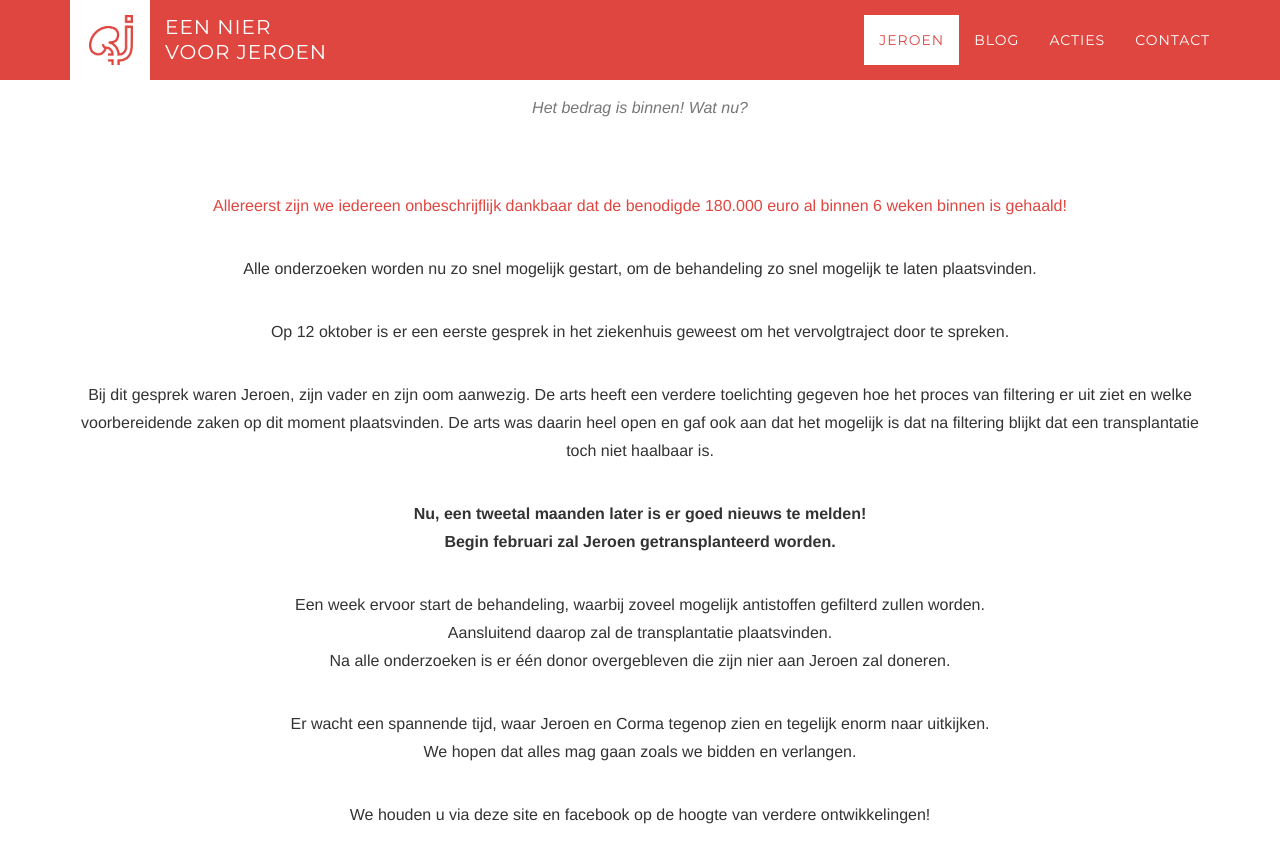
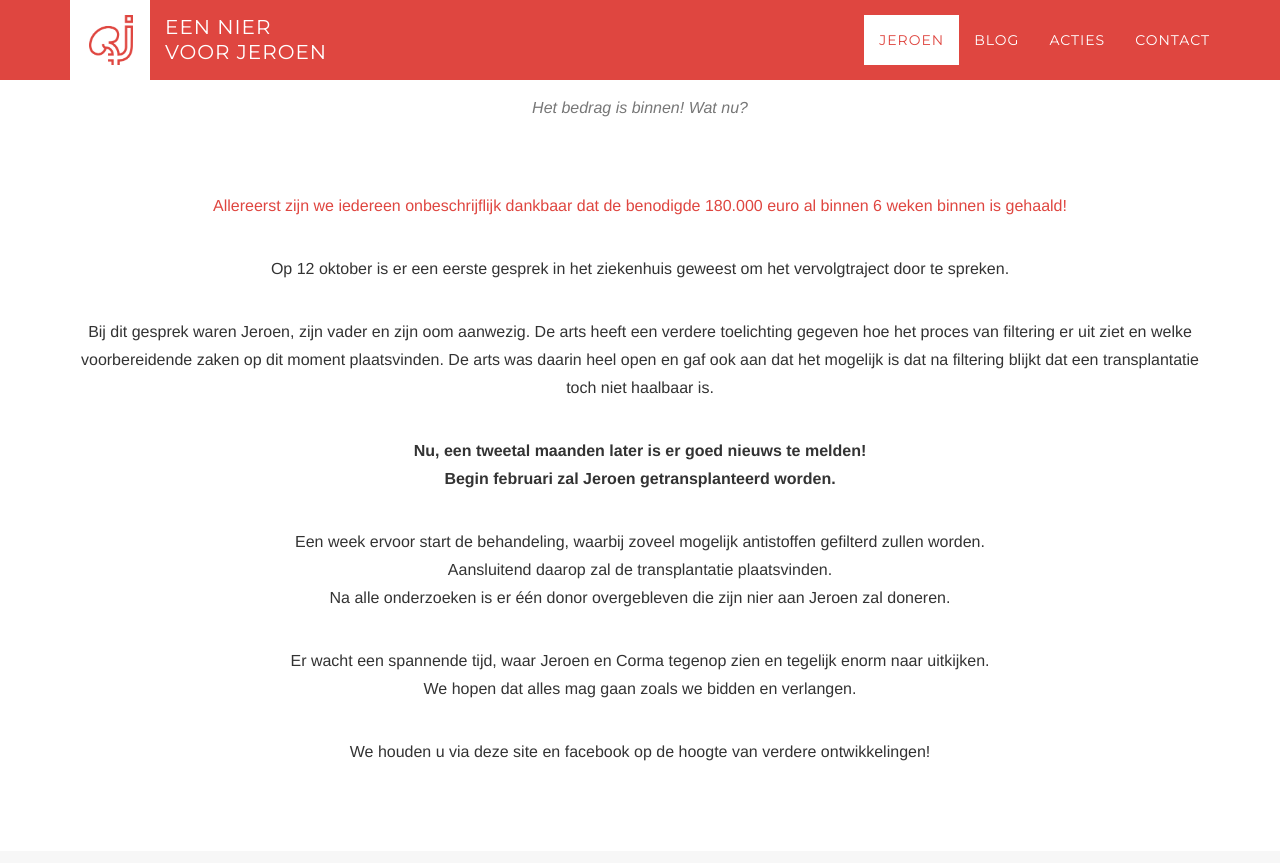
Before and after one commit to Een-nier-voor-Jeroen/Niervoorjeroen.nl-website, a Jekyll site: the page built from index.html, in a window 1280 px wide and 900 px high, scrolled down 3461 px. Shown: the top 863 px of the window. Built offline with Jekyll 4.4.1, drawn with Linux system fonts in a browser that asks for light colours; nearby versions of some CDN libraries; some web fonts are replaced.

Commit message:
Update index.html

```diff
--- a/index.html
+++ b/index.html
@@ -175,9 +175,6 @@
                         Allereerst zijn we iedereen onbeschrijflijk dankbaar dat de benodigde 180.000 euro al binnen 6 weken binnen is gehaald!
                     </p>
                     <p>
-                        Alle onderzoeken worden nu zo snel mogelijk gestart, om de behandeling zo snel mogelijk te laten plaatsvinden.
-                    </p>
-                    <p>
                         Op 12 oktober is er een eerste gesprek in het ziekenhuis geweest om het vervolgtraject door te spreken.
                     </p>
                     <p>
```
